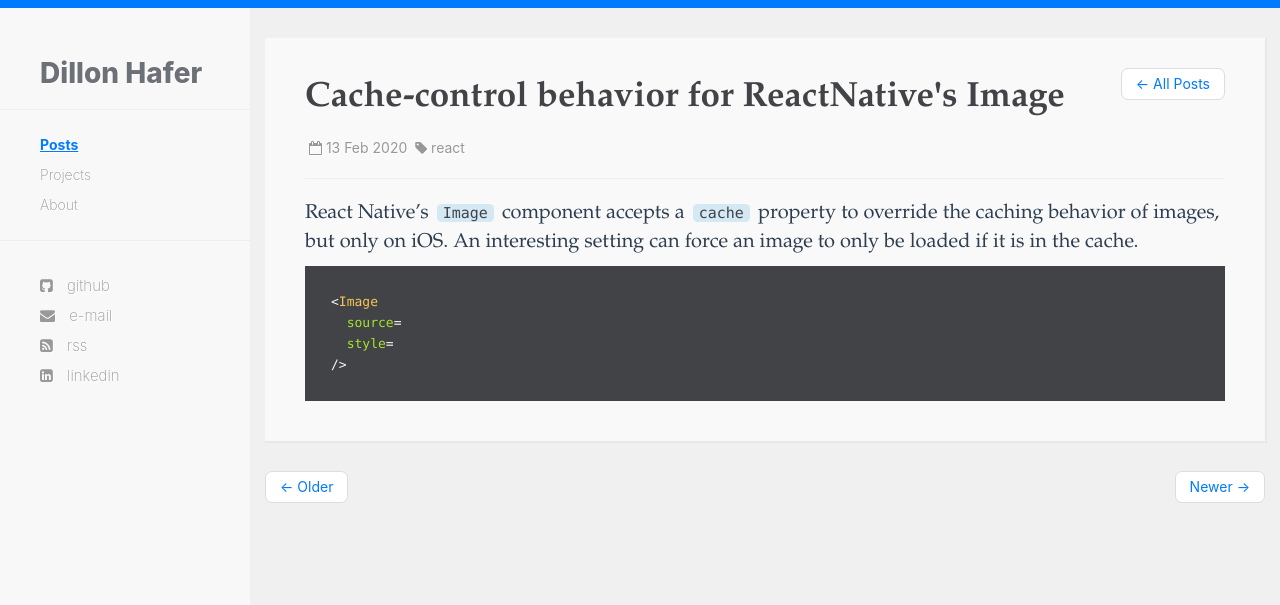
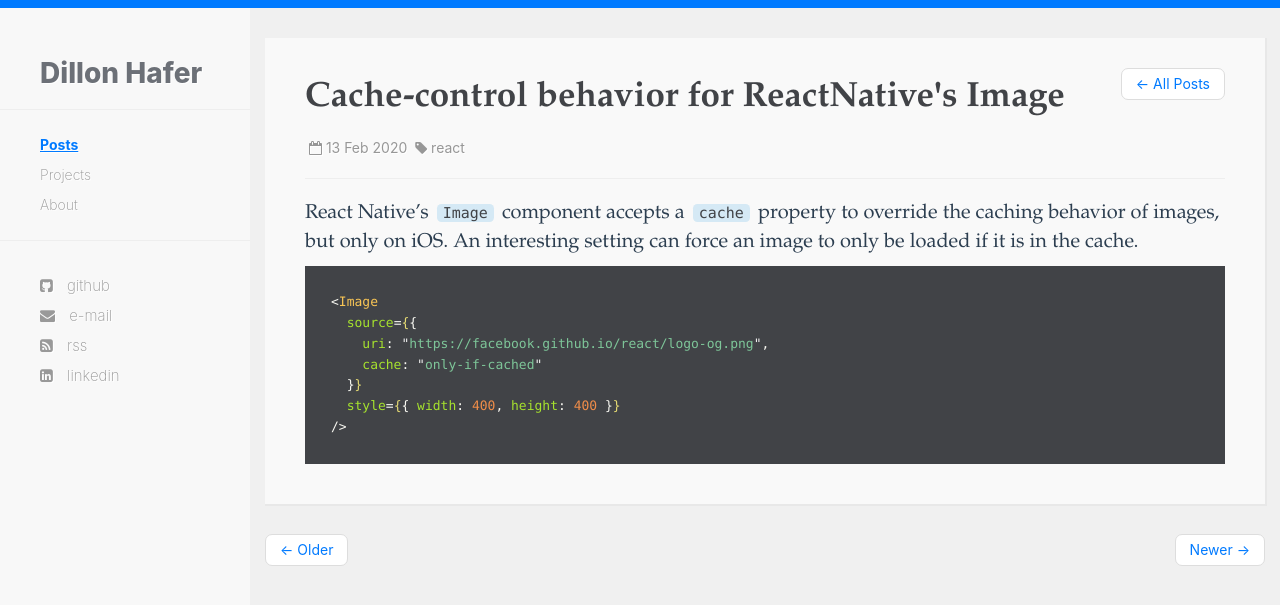
Before and after one commit to dillonhafer/dillonhafer.github.io, a Jekyll site: the page built from _posts/2020-02-13-cache-control-behavior-for-reactnatives-image.md, in a window 1280 px wide. Shown: the top 605 px of the page. Built offline with Jekyll 4.4.1, drawn with Linux system fonts in a browser that asks for light colours.

Commit message:
Escape liquid

````diff
--- a/_posts/2020-02-13-cache-control-behavior-for-reactnatives-image.md
+++ b/_posts/2020-02-13-cache-control-behavior-for-reactnatives-image.md
@@ -7,10 +7,10 @@
 
 ```tsx
 <Image
-  source={{
+  source={{ "{{" }}
     uri: "https://facebook.github.io/react/logo-og.png",
     cache: "only-if-cached"
   }}
-  style={{ width: 400, height: 400 }}
+  style={{ "{{" }} width: 400, height: 400 }}
 />
 ```
````
